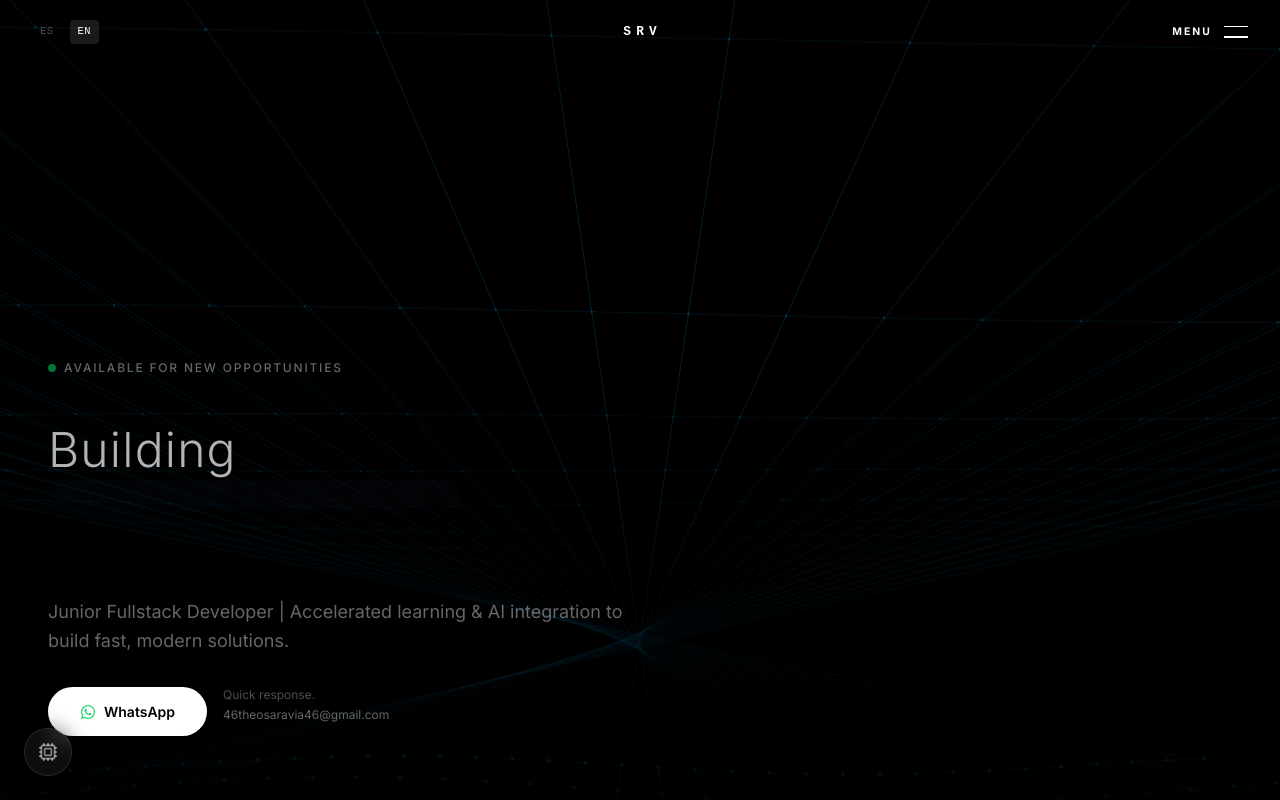
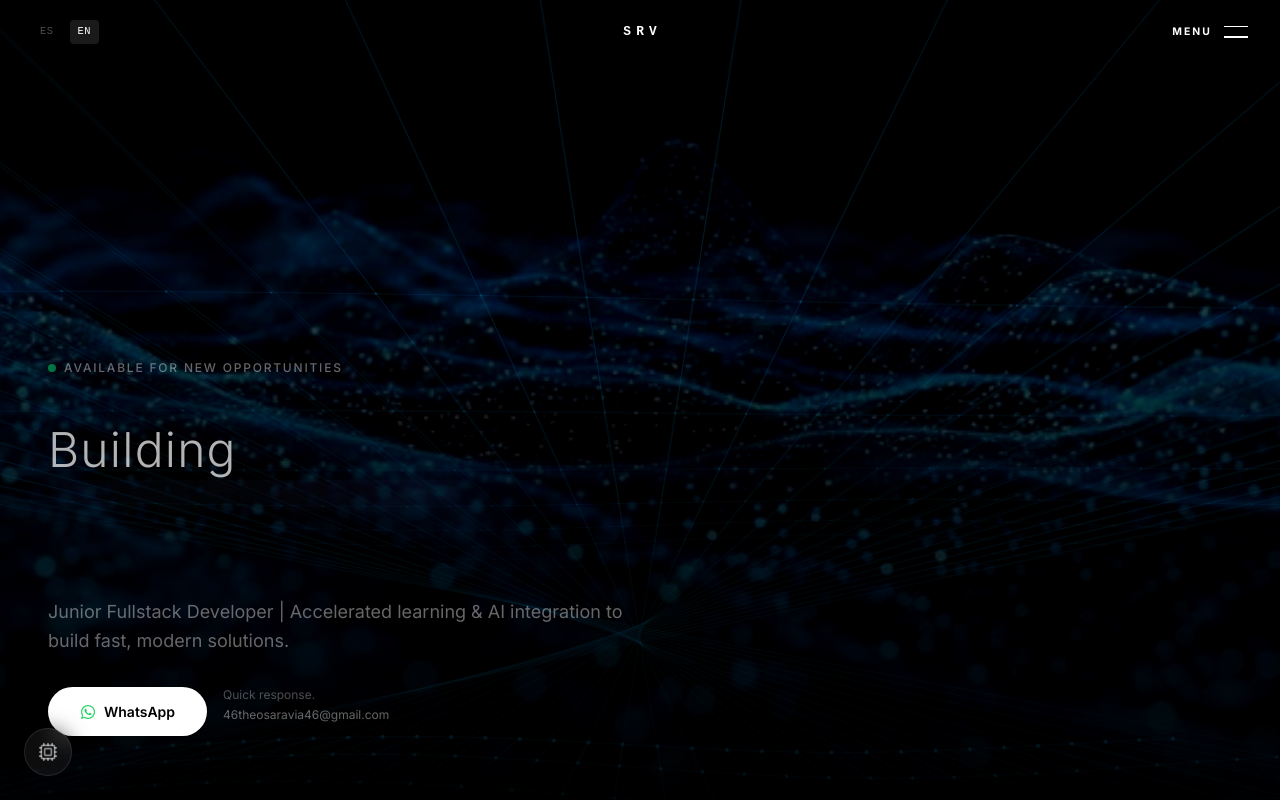
Before and after one commit to saraviadev/portfolio.web, a Next.js app: page / in a window 1280 px wide. Shown: the top 800 px of the page. Built offline with nearby package versions, Linux system fonts and the light colour scheme.

Commit message:
feat: integrate user background image under interactive cyber-grid canvas with 3D parallax tilt

```diff
--- a/src/components/sections/HeroSection.tsx
+++ b/src/components/sections/HeroSection.tsx
@@ -1,6 +1,7 @@
 "use client";
 
 import { motion } from "framer-motion";
+import { useEffect, useRef } from "react";
 import { useLanguage } from "@/context/LanguageContext";
 import Link from "next/link";
 import { FaWhatsapp } from "react-icons/fa";
@@ -10,14 +11,73 @@ import { InteractiveCyberGrid } from "@/components/ui/InteractiveCyberGrid";
 
 export function HeroSection() {
   const { t, language } = useLanguage();
+  const containerRef = useRef<HTMLDivElement>(null);
+
+  useEffect(() => {
+    if (typeof window === "undefined") return;
+    if (window.matchMedia("(pointer: coarse)").matches) return;
+    if (window.innerWidth < 768) return;
+
+    const handleMouseMove = (e: MouseEvent) => {
+      if (!containerRef.current) return;
+      const rect = containerRef.current.getBoundingClientRect();
+      const x = e.clientX - rect.left;
+      const y = e.clientY - rect.top;
+
+      const normalizedX = (x / rect.width) - 0.5;
+      const normalizedY = (y / rect.height) - 0.5;
+
+      // Small, elegant 3D parallax tilt (max 5 degrees)
+      containerRef.current.style.setProperty("--tilt-x", `${normalizedY * -5}deg`);
+      containerRef.current.style.setProperty("--tilt-y", `${normalizedX * 5}deg`);
+    };
+
+    const handleMouseLeave = () => {
+      if (!containerRef.current) return;
+      containerRef.current.style.setProperty("--tilt-x", "0deg");
+      containerRef.current.style.setProperty("--tilt-y", "0deg");
+    };
+
+    const container = containerRef.current;
+    if (container) {
+      container.addEventListener("mousemove", handleMouseMove);
+      container.addEventListener("mouseleave", handleMouseLeave);
+    }
+
+    return () => {
+      if (container) {
+        container.removeEventListener("mousemove", handleMouseMove);
+        container.removeEventListener("mouseleave", handleMouseLeave);
+      }
+    };
+  }, []);
 
   return (
     <section
+      ref={containerRef}
       className="hero-cinematic overflow-hidden relative"
       id="hero"
+      style={{ perspective: "1200px" }}
     >
-      {/* Interactive 3D Cyber-Grid Background */}
-      <InteractiveCyberGrid />
+      {/* Interactive 3D Cyber-Grid Background Container */}
+      <div
+        className="absolute inset-0 z-0 transition-transform duration-300 ease-out pointer-events-none"
+        style={{
+          transform: "rotateX(var(--tilt-x, 0deg)) rotateY(var(--tilt-y, 0deg)) scale(1.05)",
+          transformStyle: "preserve-3d",
+          willChange: "transform"
+        }}
+      >
+        {/* Base Layer: The high-res Cyber-Grid image passed by the user (ALWAYS FULLY VISIBLE) */}
+        <img
+          src="/hero-bg.png"
+          alt="3D Cyber-Grid mesh background"
+          className="absolute inset-0 w-full h-full object-cover opacity-75 filter brightness-[0.38] contrast-[1.12] saturate-[1.1] select-none pointer-events-none"
+        />
+
+        {/* Live Mathematical 3D Cyber-Grid Canvas (creates the interactive "mini-mountains" and waves on top of the image) */}
+        <InteractiveCyberGrid />
+      </div>
 
       {/* Dark overlay gradient for maximum text readability */}
       <div className="hero-overlay z-[1] absolute inset-0 pointer-events-none" />
```
